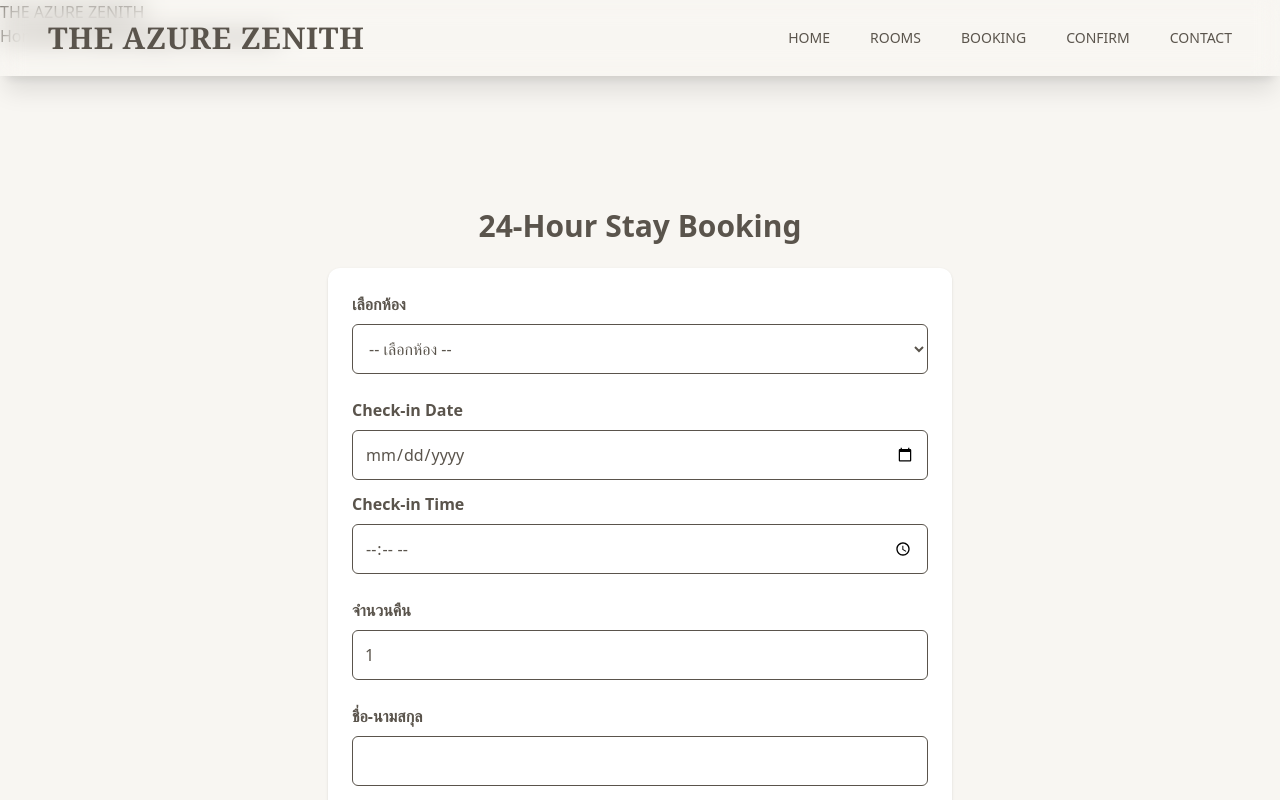
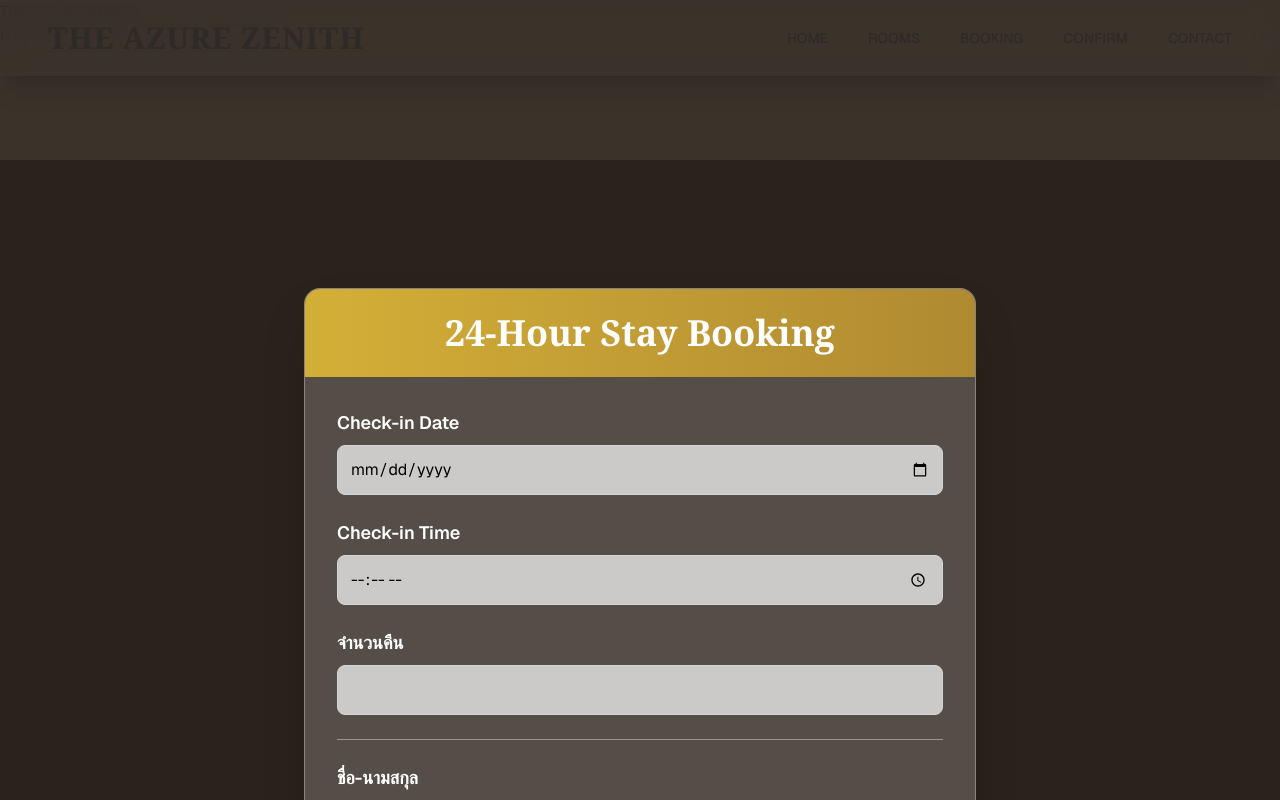
Before and after one commit to boatcoding17/web_project_30, a Next.js app: page /booking in a window 1280 px wide. Shown: the top 800 px of the page. Built offline with nearby package versions, Linux system fonts and the light colour scheme.

Commit message:
fix_layout

```diff
--- a/src/app/booking/page.tsx
+++ b/src/app/booking/page.tsx
@@ -2,24 +2,13 @@
 import { rooms } from "../../data/rooms";
 import { useState, useEffect, useRef } from "react";
 import { useSearchParams, useRouter } from "next/navigation";
-
-interface BookingData {
-  checkInDate: string;
-  checkInTime: string;
-  nights: number;
-  checkOut: string;
-  fullName: string;
-  email: string;
-  phone: string;
-  roomId: string;
-}
 
 export default function BookingPage() {
   const router = useRouter();
   const searchParams = useSearchParams();
   const roomIdFromUrl = searchParams.get("roomId") || "";
 
-  const [data, setData] = useState<BookingData>({
+  const [data, setData] = useState({
     checkInDate: "",
     checkInTime: "",
     nights: 1,
@@ -44,7 +33,6 @@ export default function BookingPage() {
   const totalPrice = data.nights * pricePerNight;
   const depositAmount = selectedRoom ? selectedRoom.pricing.deposit : 0;
 
-  // Auto set check-out
   useEffect(() => {
     if (data.checkInDate && data.checkInTime) {
       const [hour, minute] = data.checkInTime.split(":").map(Number);
@@ -53,13 +41,12 @@ export default function BookingPage() {
 
       const outDate = new Date(inDate);
       outDate.setDate(outDate.getDate() + data.nights);
+      const iso = outDate.toISOString().slice(0, 16);
 
-      const iso = outDate.toISOString().slice(0, 16);
       setData((prev) => ({ ...prev, checkOut: iso }));
     }
   }, [data.checkInDate, data.checkInTime, data.nights]);
 
-  // Validate nights
   useEffect(() => {
     if (data.nights < 1) {
       setDateAlert("❌ ต้องเข้าพักอย่างน้อย 1 คืน");
@@ -70,7 +57,6 @@ export default function BookingPage() {
     }
   }, [data.nights]);
 
-  // Preview slip
   useEffect(() => {
     if (depositSlip) {
       const url = URL.createObjectURL(depositSlip);
@@ -96,7 +82,6 @@ export default function BookingPage() {
     const max = selectedRoom?.maxChildren || 0;
     const newChildren = Math.min(value, max);
     setChildren(newChildren);
-
     setChildAges((prev) => {
       const arr = [...prev];
       arr.length = newChildren;
@@ -134,232 +119,60 @@ export default function BookingPage() {
     router.push("/confirm");
   };
 
-  // วันที่วันนี้
   const todayObj = new Date();
   const minDate = todayObj.toISOString().split("T")[0];
-
-  // วันที่ 3 เดือนถัดไป
   const maxDateObj = new Date(todayObj);
   maxDateObj.setMonth(maxDateObj.getMonth() + 3);
   const maxDate = maxDateObj.toISOString().split("T")[0];
 
   return (
-    <section className="px-6 py-12 max-w-2xl mx-auto">
-      <h2 className="text-3xl font-bold mb-6 text-center">24-Hour Stay Booking</h2>
-      <form onSubmit={handleSubmit} className="space-y-6 bg-white p-6 rounded-xl shadow">
+    <section className="px-10 py-32 text-white min-h-screen bg-[#2b221b] flex justify-center">
+  <div className="w-full max-w-2xl rounded-2xl shadow-2xl bg-white/20 backdrop-blur-md border border-white/30 overflow-hidden transition-transform hover:-translate-y-1 hover:shadow-3xl duration-300">
 
-        {/* เลือกห้อง */}
-        <div>
-          <label className="block font-semibold mb-2">เลือกห้อง</label>
-          <select
-            value={data.roomId}
-            onChange={(e) => setData(prev => ({ ...prev, roomId: e.target.value }))}
-            className="w-full p-3 border rounded-md"
-            required
-          >
-            <option value="" disabled>-- เลือกห้อง --</option>
-            {rooms.filter(r => r.available).map(room => (
-              <option key={room.id} value={room.id}>
-                {room.name} ({room.pricing.monthly} บาท/เดือน)
-              </option>
-            ))}
-          </select>
+    {/* Gradient Title Bar */}
+    <div className="bg-gradient-to-r from-[#d4af37] to-[#b08a31] text-center py-6">
+      <h2 className="text-4xl font-serif font-bold text-white">24-Hour Stay Booking</h2>
     </div>
 
-        {/* Check-in */}
+    {/* Form */}
+    <form className="p-8 space-y-6 text-black">
       <div>
-          <label className="block font-semibold mb-2">Check-in Date</label>
-          <input
-            type="date"
-            value={data.checkInDate}
-            onChange={(e) => setData(prev => ({ ...prev, checkInDate: e.target.value }))}
-            required
-            min={minDate}
-            max={maxDate}
-            className="w-full p-3 border rounded-md"
-          />
-          <label className="block font-semibold mt-3 mb-2">Check-in Time</label>
-          <input
-            type="time"
-            value={data.checkInTime}
-            onChange={(e) => setData(prev => ({ ...prev, checkInTime: e.target.value }))}
-            required
-            className="w-full p-3 border rounded-md"
-          />
-        </div>
-
-        {/* Check-out (auto) */}
-        {data.checkOut && (
-          <div>
-            <label className="block font-semibold mb-2">Check-out</label>
-            <input
-              type="datetime-local"
-              value={data.checkOut}
-              readOnly
-              className="w-full p-3 border rounded-md bg-gray-100"
-            />
-          </div>
-        )}
-
-        {/* จำนวนคืน */}
-        <div>
-          <label className="block font-semibold mb-2">จำนวนคืน</label>
-          <input
-            type="number"
-            value={data.nights || 1}
-            onChange={e => {
-              const val = parseInt(e.target.value);
-              setData(prev => ({ ...prev, nights: isNaN(val) ? 1 : val }));
-            }}
-            min={1}
-            max={90}
-            className="w-full p-3 border rounded-md"
-          />
-          {dateAlert && <p className="text-red-600 mt-1">{dateAlert}</p>}
-        </div>
-
-        {/* จำนวนผู้เข้าพัก */}
-        {selectedRoom && (
-          <div>
-            <label className="block font-semibold mb-2">ผู้ใหญ่ (Adults)</label>
-            <input
-              type="number"
-              value={adults || 1}
-              onChange={e => {
-                const val = parseInt(e.target.value);
-                setAdults(isNaN(val) ? 1 : Math.min(Math.max(val, 1), selectedRoom.maxAdults));
-              }}
-              min={1}
-              max={selectedRoom.maxAdults}
-              className="w-full p-3 border rounded-md"
-            />
-            <p className="text-sm text-gray-500">สูงสุด {selectedRoom.maxAdults} คน</p>
-
-            <label className="block font-semibold mt-3 mb-2">เด็ก (Children)</label>
-            <input
-              type="number"
-              value={children || 0}
-              onChange={e => handleChildrenChange(parseInt(e.target.value) || 0)}
-              min={0}
-              max={selectedRoom.maxChildren}
-              className="w-full p-3 border rounded-md"
-            />
-            <p className="text-sm text-gray-500">สูงสุด {selectedRoom.maxChildren} คน</p>
-
-            {childAges.map((age, i) => (
-              <div key={i}>
-                <label className="block font-semibold mt-2 mb-1">อายุเด็กคนที่ {i + 1}</label>
-                <select
-                  value={age}
-                  onChange={e => handleChildAgeChange(i, Number(e.target.value))}
-                  className="w-full p-3 border rounded-md"
-                >
-                  <option value={0.08}>1 เดือน</option>
-                  <option value={0.17}>2 เดือน</option>
-                  <option value={0.25}>3 เดือน</option>
-                  <option value={0.33}>4 เดือน</option>
-                  <option value={0.42}>5 เดือน</option>
-                  <option value={0.5}>6 เดือน</option>
-                  <option value={0.58}>7 เดือน</option>
-                  <option value={0.67}>8 เดือน</option>
-                  <option value={0.75}>9 เดือน</option>
-                  <option value={0.83}>10 เดือน</option>
-                  <option value={0.92}>11 เดือน</option>
-                  <option value={1}>1 ปี</option>
-                  {Array.from({ length: 16 }, (_, n) => n + 2).map(n => (
-                    <option key={n} value={n}>{n} ปี</option>
-                  ))}
-                </select>
-              </div>
-            ))}
-          </div>
-        )}
-
-        {/* ข้อมูลผู้จอง */}
-        <div>
-          <label className="block font-semibold mb-2">ชื่อ-นามสกุล</label>
-          <input
-            type="text"
-            value={data.fullName}
-            onChange={(e) => setData(prev => ({ ...prev, fullName: e.target.value }))}
-            required
-            className="w-full p-3 border rounded-md"
-          />
+        <label className="block text-lg font-semibold mb-2 text-white">Check-in Date</label>
+        <input type="date" className="w-full border border-gray-300 rounded-lg p-3 bg-white/70 focus:outline-none focus:ring-2 focus:ring-[#d4af37]" />
       </div>
 
       <div>
-          <label className="block font-semibold mb-2">อีเมล</label>
-          <input
-            type="email"
-            value={data.email}
-            onChange={(e) => setData(prev => ({ ...prev, email: e.target.value }))}
-            required
-            className="w-full p-3 border rounded-md"
-          />
+        <label className="block text-lg font-semibold mb-2 text-white">Check-in Time</label>
+        <input type="time" className="w-full border border-gray-300 rounded-lg p-3 bg-white/70 focus:outline-none focus:ring-2 focus:ring-[#d4af37]" />
       </div>
 
       <div>
-          <label className="block font-semibold mb-2">เบอร์โทรศัพท์</label>
-          <input
-            type="tel"
-            value={data.phone}
-            onChange={(e) => setData(prev => ({ ...prev, phone: e.target.value }))}
-            required
-            className="w-full p-3 border rounded-md"
-          />
+        <label className="block text-lg font-semibold mb-2 text-white">จำนวนคืน</label>
+        <input type="number" min="1" className="w-full border border-gray-300 rounded-lg p-3 bg-white/70 focus:outline-none focus:ring-2 focus:ring-[#d4af37]" />
       </div>
 
-        {/* จ่ายค่ามัดจำ */}
-        {selectedRoom && (
-          <div className="p-4 bg-gray-100 rounded-lg">
-            <p><strong>ค่ามัดจำ:</strong> {depositAmount} บาท</p>
-            <button
-              type="button"
-              onClick={handleDepositClick}
-              className="w-full py-2 bg-green-600 text-white rounded-lg mt-2 hover:bg-green-700"
-            >
-              แนบสลิปค่ามัดจำ
-            </button>
-            <input
-              type="file"
-              ref={fileInputRef}
-              className="hidden"
-              accept="image/*"
-              onChange={handleFileChange}
-            />
-            {slipPreview && (
-              <img
-                src={slipPreview}
-                alt="Preview Slip"
-                className="block mx-auto mt-2 w-6/5 object-contain"
-              />
-            )}
+      <hr className="border-white/40" />
+
+      <div>
+        <label className="block text-lg font-semibold mb-2 text-white">ชื่อ-นามสกุล</label>
+        <input type="text" className="w-full border border-gray-300 rounded-lg p-3 bg-white/70 focus:outline-none focus:ring-2 focus:ring-[#d4af37]" />
       </div>
-        )}
 
-        {/* สรุป */}
-        {selectedRoom && (
-          <div className="p-4 bg-gray-200 rounded-lg">
-            <p><strong>ห้อง:</strong> {selectedRoom.name}</p>
-            <p><strong>ราคา/เดือน:</strong> {selectedRoom.pricing.monthly} บาท</p>
-            <p><strong>จำนวนคืน:</strong> {data.nights}</p>
-            <p><strong>Check-in:</strong> {data.checkInDate} {data.checkInTime}</p>
-            <p><strong>Check-out:</strong> {data.checkOut ? new Date(data.checkOut).toLocaleString() : "-"}</p>
-            <p><strong>ผู้ใหญ่:</strong> {adults}</p>
-            <p><strong>เด็ก:</strong> {children}</p>
-            {childAges.length > 0 && <p><strong>อายุเด็ก:</strong> {childAges.join(", ")}</p>}
-            <p><strong>รวมทั้งหมด:</strong> {totalPrice.toFixed(0)} บาท</p>
+      <div>
+        <label className="block text-lg font-semibold mb-2 text-white">อีเมล</label>
+        <input type="email" className="w-full border border-gray-300 rounded-lg p-3 bg-white/70 focus:outline-none focus:ring-2 focus:ring-[#d4af37]" />
       </div>
-        )}
 
-        {/* ปุ่มยืนยัน */}
-        <button
-          type="submit"
-          className="w-full py-3 bg-blue-600 text-white rounded-lg hover:bg-blue-700"
-        >
-          ยืนยันการจอง
+      <div>
+        <label className="block text-lg font-semibold mb-2 text-white">เบอร์โทรศัพท์</label>
+        <input type="tel" className="w-full border border-gray-300 rounded-lg p-3 bg-white/70 focus:outline-none focus:ring-2 focus:ring-[#d4af37]" />
+      </div>
+
+      <button type="submit" className="w-full bg-[#e5c14c] text-white font-semibold text-lg py-3 rounded-lg hover:bg-[#c9a227] transition duration-300 shadow-md">
+        จองตอนนี้
       </button>
     </form>
+  </div>
 </section>
   );
 }
--- a/src/styles/globals.css
+++ b/src/styles/globals.css
@@ -1,13 +1,13 @@
 @import "tailwindcss";
 
-/* 🎨 Balanced Warm Neutral Theme */
+/* 🌰 Mocha Cream Luxe - Black Text Edition */
 :root {
-  --background: #f8f6f2;       /* ครีมอมเทา สว่างกว่าเดิมเล็กน้อย */
-  --foreground: #5a544c;       /* Taupe กลางๆ ไม่เข้มไม่อ่อน */
-  --accent: #bfa27a;           /* Beige + Gold เบาๆ */
-  --accent-light: #d8c4a3;     /* สี hover ที่ชัดขึ้นนิดเดียว */
-  --card-bg: #ffffffee;        /* ขาวโปร่งดูแพง */
-  --radius: 0.8rem;
+  --background: #3b322a;        /* น้ำตาลเข้ม matte */
+  --foreground: #2d2a27;        /* ดำเทาอบอุ่น (ใช้กับ text ใน card) */
+  --accent: #d4b378;            /* ทองอ่อนหรูหรา */
+  --accent-light: #e9ca8d;      /* ทองพาสเทล (hover) */
+  --card-bg: #fffffffa;         /* ขาวโปร่งใส เหมาะกับฟอร์ม */
+  --radius: 1rem;
 }
 
 @theme inline {
@@ -21,11 +21,11 @@
 
 @media (prefers-color-scheme: dark) {
   :root {
-    --background: #2e2b27;     /* น้ำตาลเทาเข้มแบบ matte */
-    --foreground: #e9e3d9;     /* ครีมอ่อนอ่านง่าย */
-    --accent: #b79368;         /* Beige Gold แต่ลด saturation */
-    --accent-light: #cfb38b;   /* Hover */
-    --card-bg: #3a3530ee;
+    --background: #2e2721;      /* Mocha matte */
+    --foreground: #f4ede5;      /* ครีมอ่อนอ่านง่าย */
+    --accent: #caa76d;          /* ทอง muted */
+    --accent-light: #e0c48a;    /* Hover */
+    --card-bg: #3d352dee;
   }
 }
 
@@ -34,29 +34,35 @@
   transition: background-color 0.6s ease, color 0.6s ease, border-color 0.6s ease, transform 0.5s ease;
 }
 
-/* 🔘 Soft Button */
-.btn {
-  @apply px-4 py-2 rounded-md font-medium text-white
-         bg-[var(--accent)] shadow
-         hover:bg-[var(--accent-light)] hover:shadow-xl
-         active:scale-95 transition-all duration-500;
+/* 🪄 Page Background */
+body {
+  @apply bg-[var(--background)] text-[var(--foreground)] font-sans;
 }
 
-/* 🪟 Card */
+/* 🪟 Card / Form Container */
 .card {
   @apply backdrop-blur-md bg-[var(--card-bg)]
-         border border-black/5 dark:border-white/10
-         rounded-[var(--radius-card)] p-5 shadow-sm
-         hover:shadow-md hover:-translate-y-1
-         transition-all duration-600;
+         border border-black/10 dark:border-white/10
+         rounded-[var(--radius-card)] p-8 shadow-md
+         hover:shadow-lg hover:-translate-y-1
+         transition-all duration-500 text-[var(--foreground)];
 }
 
-/* ✨ Fade-in */
+/* 🔘 Button - Elegant Gold */
+.btn {
+  @apply px-6 py-2.5 rounded-lg font-semibold text-white
+         bg-[var(--accent)] shadow-md
+         hover:bg-[var(--accent-light)] hover:shadow-xl
+         active:scale-95 transition-all duration-500
+         tracking-wide;
+}
+
+/* ✨ Fade-in Animation */
 .fade-in {
   animation: fadeIn 1s ease forwards;
 }
 
 @keyframes fadeIn {
-  from { opacity: 0; transform: translateY(8px); }
+  from { opacity: 0; transform: translateY(10px); }
   to { opacity: 1; transform: translateY(0); }
 }
```
Lines whose indentation alone changed are shown as unchanged.
